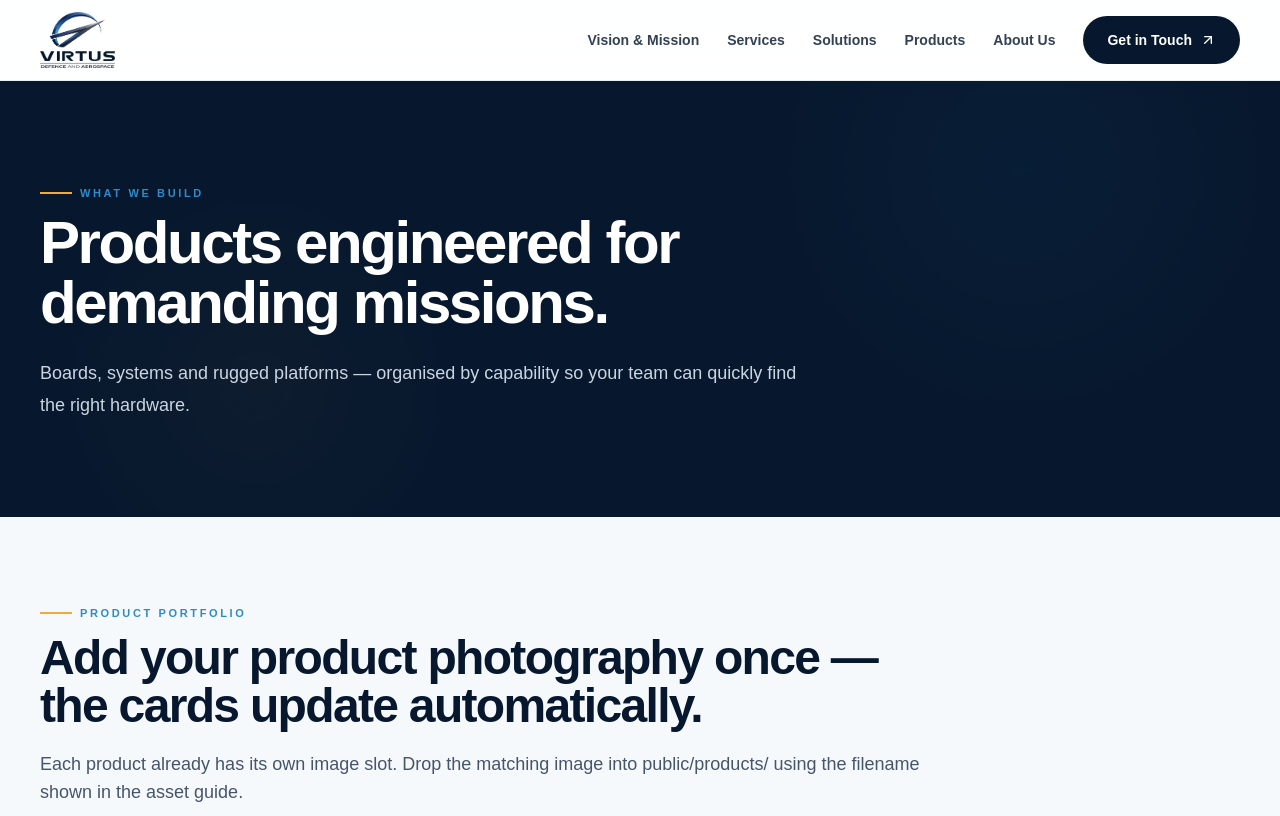
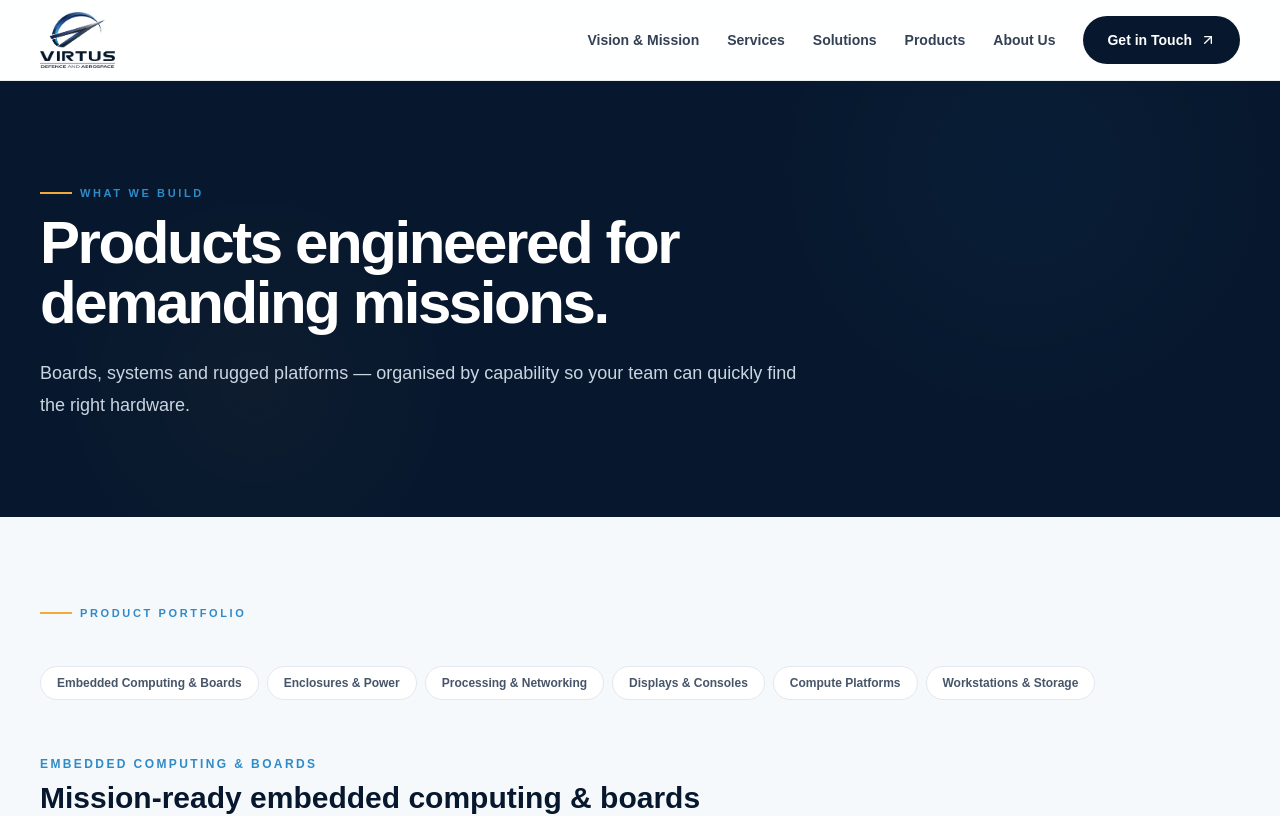
Before and after one commit to mohammednghori-cpu/Virtus-web, a Next.js app: page /products in a window 1280 px wide. Shown: the top 816 px of the page. Built offline with nearby package versions, Linux system fonts and the light colour scheme.

Commit message:
Remove the product image description

```diff
--- a/app/products/page.tsx
+++ b/app/products/page.tsx
@@ -16,7 +16,7 @@ export default function Products() {
       </section>
 
       <section className="container-v py-20">
-        <Reveal><SectionHeading eyebrow="Product Portfolio" title="Add your product photography once — the cards update automatically." description="Each product already has its own image slot. Drop the matching image into public/products/ using the filename shown in the asset guide." /></Reveal>
+        <Reveal><SectionHeading eyebrow="Product Portfolio" /></Reveal>
 
         <div className="mt-8 flex flex-wrap gap-2">
           {categories.map((c) => <span key={c} className="rounded-full border border-slate-200 bg-white px-4 py-2 text-xs font-bold text-slate-600">{c}</span>)}
```
